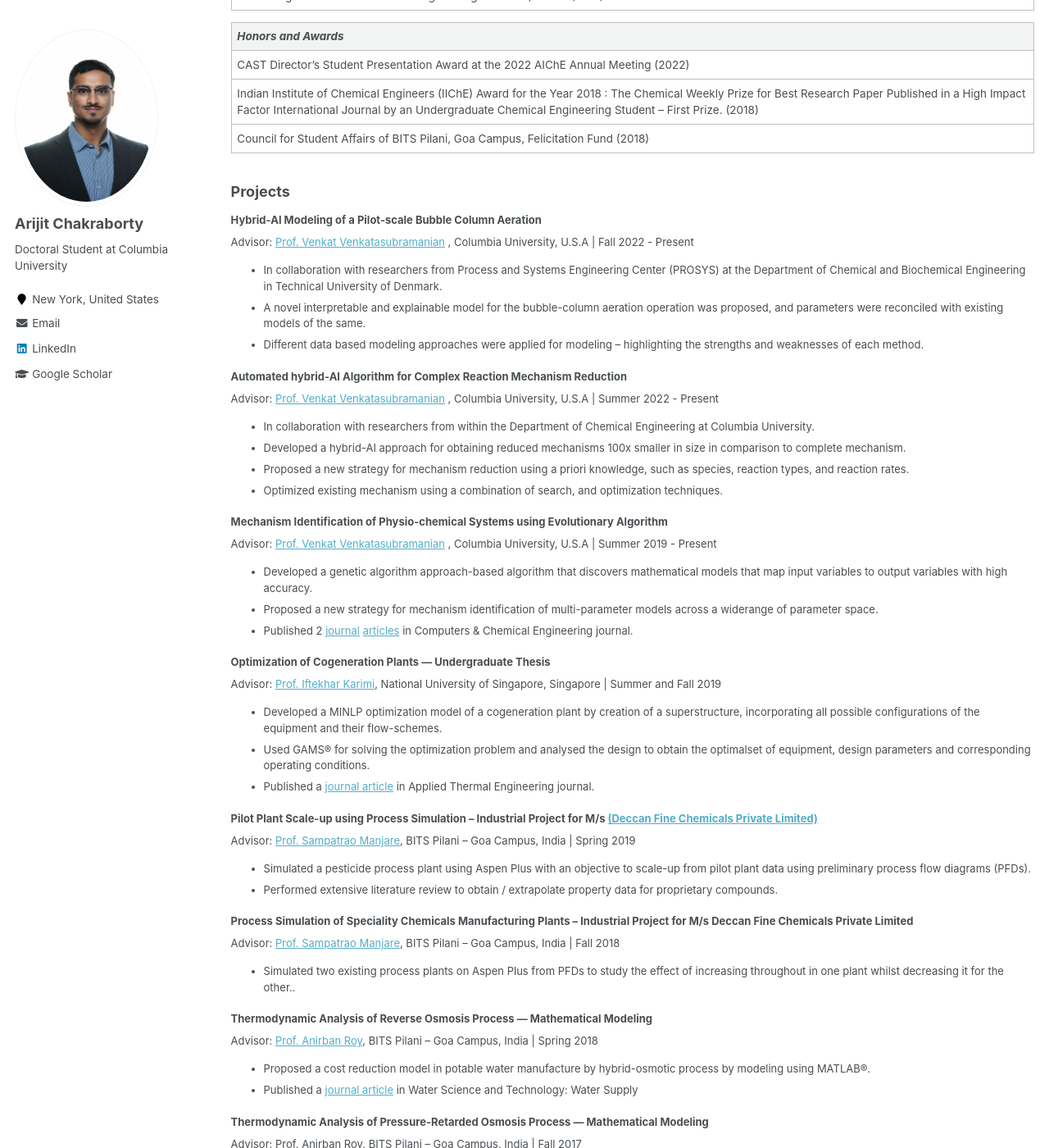
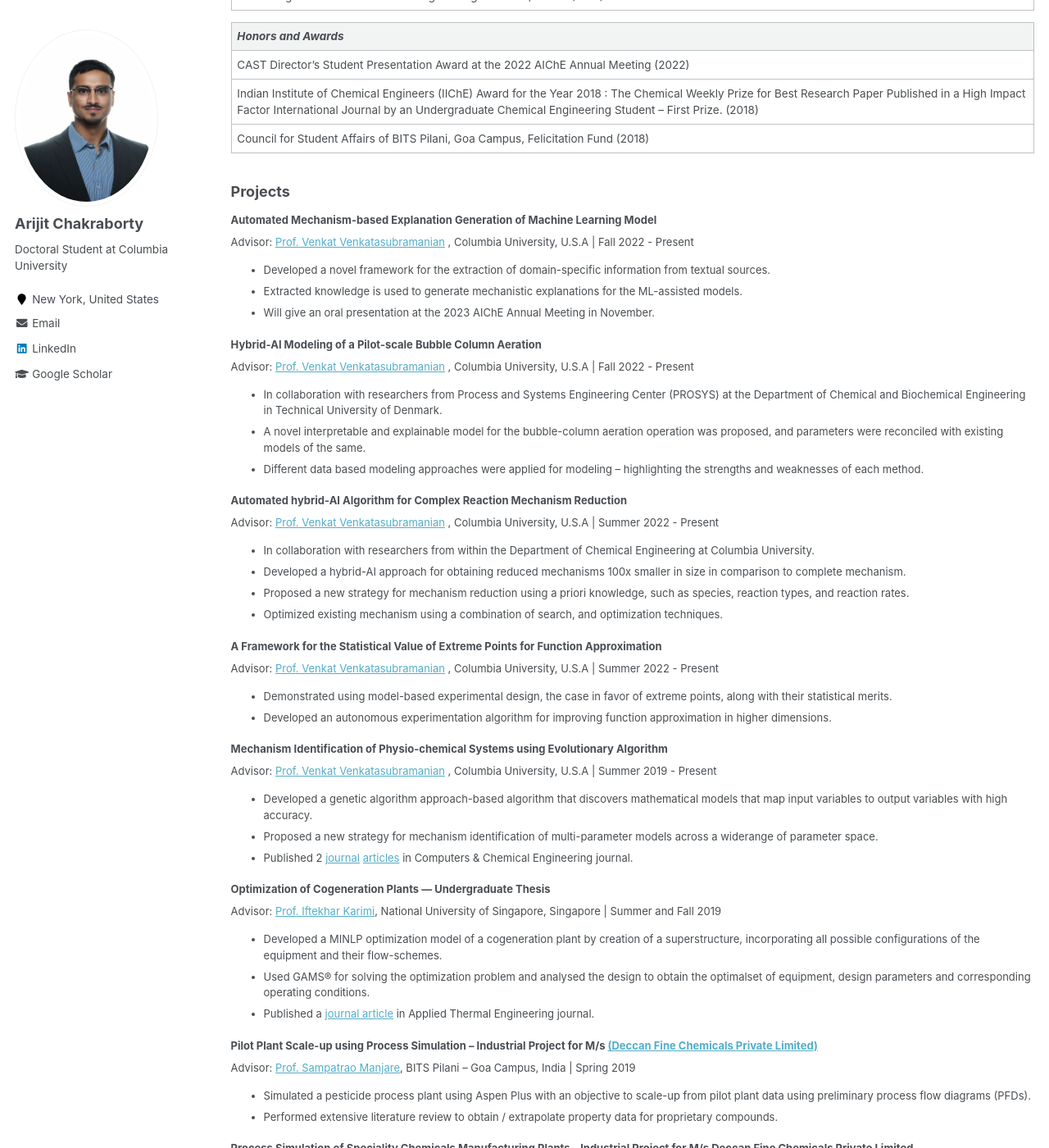
Before and after one commit to arijitc099/arijitc099.github.io, a Jekyll site: the page built from _pages/experience.md, in a window 1280 px wide and 1400 px high, scrolled down 1223 px. Shown: the whole window at 82% size. Built offline with Jekyll 4.4.1, drawn with Linux system fonts in a browser that asks for light colours.

Commit message:
Update experience.md

```diff
--- a/_pages/experience.md
+++ b/_pages/experience.md
@@ -41,6 +41,15 @@ author_profile: true
 
 ### Projects
 
+<font size="2"><b>Automated Mechanism-based Explanation Generation of Machine Learning Model</b><br>
+Advisor: <a href='https://www.cheme.columbia.edu/faculty/venkat-venkatasubramanian'>Prof. Venkat Venkatasubramanian</a> , Columbia University, U.S.A | Fall 2022 - Present
+<ul>
+<li> Developed a novel framework for the extraction of domain-specific information from textual sources.</li>
+<li> Extracted knowledge is used to generate mechanistic explanations for the ML-assisted models.</li>
+<li> Will give an oral presentation at the 2023 AIChE Annual Meeting in November.</li>
+</ul>
+</font>
+
 <font size="2"><b>Hybrid-AI Modeling of a Pilot-scale Bubble Column Aeration </b><br>
 Advisor: <a href='https://www.cheme.columbia.edu/faculty/venkat-venkatasubramanian'>Prof. Venkat Venkatasubramanian</a> , Columbia University, U.S.A | Fall 2022 - Present
 <ul>
@@ -60,51 +69,60 @@ Advisor: <a href='https://www.cheme.columbia.edu/faculty/venkat-venkatasubramani
 </ul>
 </font>
 
+<font size="2"><b>A Framework for the Statistical Value of Extreme Points for Function Approximation</b><br>
+Advisor: <a href='https://www.cheme.columbia.edu/faculty/venkat-venkatasubramanian'>Prof. Venkat Venkatasubramanian</a> , Columbia University, U.S.A | Summer 2022 - Present
+<ul>
+<li> Demonstrated using model-based experimental design, the case in favor of extreme points, along with their statistical merits.</li>
+<li> Developed an autonomous experimentation algorithm for improving function approximation in higher dimensions.</li>
+</ul>
+</font>
+
+
 <font size="2"><b>Mechanism Identification of Physio-chemical Systems using Evolutionary Algorithm</b><br>
 Advisor: <a href='https://www.cheme.columbia.edu/faculty/venkat-venkatasubramanian'>Prof. Venkat Venkatasubramanian</a> , Columbia University, U.S.A | Summer 2019 - Present
 <ul>
-<li>Developed a genetic algorithm approach-based algorithm that discovers mathematical models that map input variables to output variables with high accuracy.</li>
+<li> Developed a genetic algorithm approach-based algorithm that discovers mathematical models that map input variables to output variables with high accuracy.</li>
 <li> Proposed a new strategy for mechanism identification of multi-parameter models across a widerange of parameter space.</li>
-<li>Published 2 <a href='https://doi.org/10.1016/j.compchemeng.2020.106900'>journal</a> <a href='https://doi.org/10.1016/j.compchemeng.2021.107470'>articles</a> in Computers & Chemical Engineering journal.</li>
+<li> Published 2 <a href='https://doi.org/10.1016/j.compchemeng.2020.106900'>journal</a> <a href='https://doi.org/10.1016/j.compchemeng.2021.107470'>articles</a> in Computers & Chemical Engineering journal.</li>
 </ul>
 </font>
 
 <font size="2"><b>Optimization of Cogeneration Plants — Undergraduate Thesis</b><br>
 Advisor: <a href='https://www.eng.nus.edu.sg/chbe/staff/cheiak/'>Prof. Iftekhar Karimi</a>, National University of Singapore, Singapore | Summer and Fall 2019
 <ul>
-<li>Developed a MINLP optimization model of a cogeneration plant by creation of a superstructure, incorporating all possible configurations of the equipment and their flow-schemes.</li>
-<li>Used GAMS® for solving the optimization problem and analysed the design to obtain the optimalset of equipment, design parameters and corresponding operating conditions.</li>
-<li>Published a <a href='https://doi.org/10.1016/j.applthermaleng.2022.119474'>journal article</a> in Applied Thermal Engineering journal.</li>
+<li> Developed a MINLP optimization model of a cogeneration plant by creation of a superstructure, incorporating all possible configurations of the equipment and their flow-schemes.</li>
+<li> Used GAMS® for solving the optimization problem and analysed the design to obtain the optimalset of equipment, design parameters and corresponding operating conditions.</li>
+<li> Published a <a href='https://doi.org/10.1016/j.applthermaleng.2022.119474'>journal article</a> in Applied Thermal Engineering journal.</li>
 </ul>
 </font>
 
 <font size="2"><b>Pilot Plant Scale-up using Process Simulation – Industrial Project for M/s <a href='http://www.deccanchemicals.com/'>(Deccan Fine Chemicals Private Limited)</a></b><br>
 Advisor: <a href='http://universe.bits-pilani.ac.in/goa/manjare/profile'>Prof. Sampatrao Manjare</a>, BITS Pilani – Goa Campus, India | Spring 2019
 <ul>
-<li>Simulated a pesticide process plant using Aspen Plus with an objective to scale-up from pilot plant data using preliminary process flow diagrams (PFDs).</li>
-<li>Performed extensive literature review to obtain / extrapolate property data for proprietary compounds.</li>
+<li> Simulated a pesticide process plant using Aspen Plus with an objective to scale-up from pilot plant data using preliminary process flow diagrams (PFDs).</li>
+<li> Performed extensive literature review to obtain / extrapolate property data for proprietary compounds.</li>
 </ul>
 </font>
 
 <font size="2"><b>Process Simulation of Speciality Chemicals Manufacturing Plants – Industrial Project for M/s Deccan Fine Chemicals Private Limited</b><br>
 Advisor: <a href='http://universe.bits-pilani.ac.in/goa/manjare/profile'>Prof. Sampatrao Manjare</a>, BITS Pilani – Goa Campus, India | Fall 2018
 <ul>
-<li>Simulated two existing process plants on Aspen Plus from PFDs to study the effect of increasing throughout in one plant whilst decreasing it for the other..</li>
+<li> Simulated two existing process plants on Aspen Plus from PFDs to study the effect of increasing throughout in one plant whilst decreasing it for the other..</li>
 </ul>
 </font>
 
 <font size="2"><b>Thermodynamic Analysis of Reverse Osmosis Process — Mathematical Modeling</b><br>
 Advisor: <a href='https://www.bits-pilani.ac.in/goa/anirbanr/profile'>Prof. Anirban Roy</a>, BITS Pilani – Goa Campus, India | Spring 2018
 <ul>
-<li>Proposed a cost reduction model in potable water manufacture by hybrid-osmotic process by modeling using MATLAB®.</li>
-<li>Published a <a href='https://doi.org/10.2166/ws.2020.144'>journal article</a> in Water Science and Technology: Water Supply</li>
+<li> Proposed a cost reduction model in potable water manufacture by hybrid-osmotic process by modeling using MATLAB®.</li>
+<li> Published a <a href='https://doi.org/10.2166/ws.2020.144'>journal article</a> in Water Science and Technology: Water Supply</li>
 </ul>
 </font>
 
 <font size="2"><b>Thermodynamic Analysis of Pressure-Retarded Osmosis Process — Mathematical Modeling</b><br>
 Advisor: Prof. Anirban Roy, BITS Pilani – Goa Campus, India | Fall 2017
 <ul>
-<li>Performed thermodynamic and feasibility analysis of Pressure Retarded Osmosis (PRO) by modeling using MATLAB for real estuarine geographies.</li>
-<li>Published a <a href='https://doi.org/10.1089/ees.2017.0477'>journal article</a> in Environmental Engineering Science.</li>
+<li> Performed thermodynamic and feasibility analysis of Pressure Retarded Osmosis (PRO) by modeling using MATLAB for real estuarine geographies.</li>
+<li> Published a <a href='https://doi.org/10.1089/ees.2017.0477'>journal article</a> in Environmental Engineering Science.</li>
 </ul>
 </font>
```
